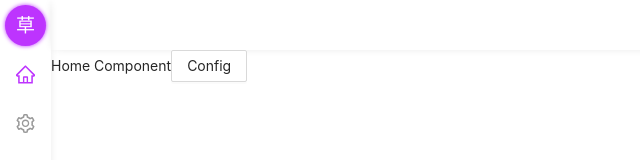
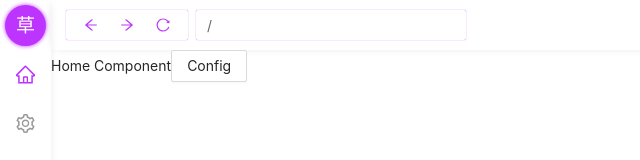
Before and after one commit to caoxiemeihao/gitui, a Vue app: page / in a window 1280 px wide. Shown: the top 160 px of the page, without its empty margins (0-640 px from the left). Built offline with nearby package versions, Linux system fonts and the light colour scheme.

Commit message:
feat(🌱): devtool

```diff
--- a/src/components/layout/index.less
+++ b/src/components/layout/index.less
@@ -1,3 +1,7 @@
+.shadow1 {
+  box-shadow: 0 0 1px var(--main-color)
+}
+
 .app-layout {
 
   .app-side {
@@ -44,7 +48,7 @@
       cursor: pointer;
 
       &:hover {
-        box-shadow: 0 0 1px var(--main-color);
+        .shadow1;
       }
     }
   }
@@ -54,6 +58,9 @@
   }
 
   .app-header {
+    display: flex;
+    align-items: center;
+    padding: 0 15px;
     height: 50px;
     box-shadow: 0 0 10px -4px #cfcfcf;
   }
@@ -62,4 +69,41 @@
     height: calc(100% - 50px);
     overflow: auto;
   }
+
+  .devtool {
+    width: 100%;
+    display: flex;
+    align-items: center;
+    user-select: none;
+
+    .btn-group {
+      display: flex;
+      padding: 1px 7px;
+      border-radius: 2px;
+      color: white;
+      color: var(--main-color);
+      .shadow1;
+
+      .anticon {
+        padding: 7px;
+        margin: 0 4px;
+        border-radius: 100%;
+
+        &:hover {
+          color: white;
+          background-color: var(--main-color);
+        }
+      }
+    }
+
+    input {
+      height: 30px;
+      width: 270px;
+      line-height: 0;
+      border-radius: 2px;
+      text-indent: 9px;
+      color: #666;
+      .shadow1;
+    }
+  }
 }
--- a/src/components/layout/index.tsx
+++ b/src/components/layout/index.tsx
@@ -1,5 +1,10 @@
-import { defineComponent, ref, watch } from 'vue'
+import { defineComponent } from 'vue'
 import { useRoute, useRouter } from 'vue-router'
+import {
+  ArrowLeftOutlined,
+  ArrowRightOutlined,
+  ReloadOutlined,
+} from '@ant-design/icons-vue'
 import { routes } from '@/router'
 import { classname } from '@/utils'
 import './index.less'
@@ -9,21 +14,6 @@ export default defineComponent({
   setup(props, ctx) {
     const route = useRoute()
     const router = useRouter()
-    const menus = ref()
-
-    const genMenus = () => routes.filter(r => r.meta?.show !== false).map(r => (
-      <div class={classname(['menu-item', { active: route.path === r.path }])}>
-        <div
-          title={r.meta?.title as string}
-          class='inner-box'
-          onClick={() => router.push(r.path)}
-        >
-          {r.meta?.icon}
-        </div>
-      </div>
-    ))
-
-    watch(() => route.path, () => menus.value = genMenus(), { immediate: true })
 
     return () => (
       <div class='app-layout d-flex h-100'>
@@ -31,12 +21,27 @@ export default defineComponent({
           <div class='menu-item'>
             <div class='logo'>草</div>
           </div>
-          {menus.value}
+          {routes.filter(r => r.meta?.show !== false).map(r => (
+            <div class={classname(['menu-item', { active: route.path === r.path }])}>
+              <div
+                title={r.meta?.title as string}
+                class='inner-box'
+                onClick={() => router.push(r.path)}
+              >
+                {r.meta?.icon}
+              </div>
+            </div>
+          ))}
         </div>
         <div class='app-main flex-fill'>
           <div class='app-header'>
-            <div class='dev-tool'>
-
+            <div class='devtool'>
+              <div class='btn-group'>
+                <ArrowLeftOutlined onClick={() => router.back()} />
+                <ArrowRightOutlined onClick={() => router.forward()} />
+                <ReloadOutlined onClick={() => location.reload()} />
+              </div>
+              <input class='ml-2' value={route.path} />
             </div>
           </div>
           <div class='app-content'>
```
